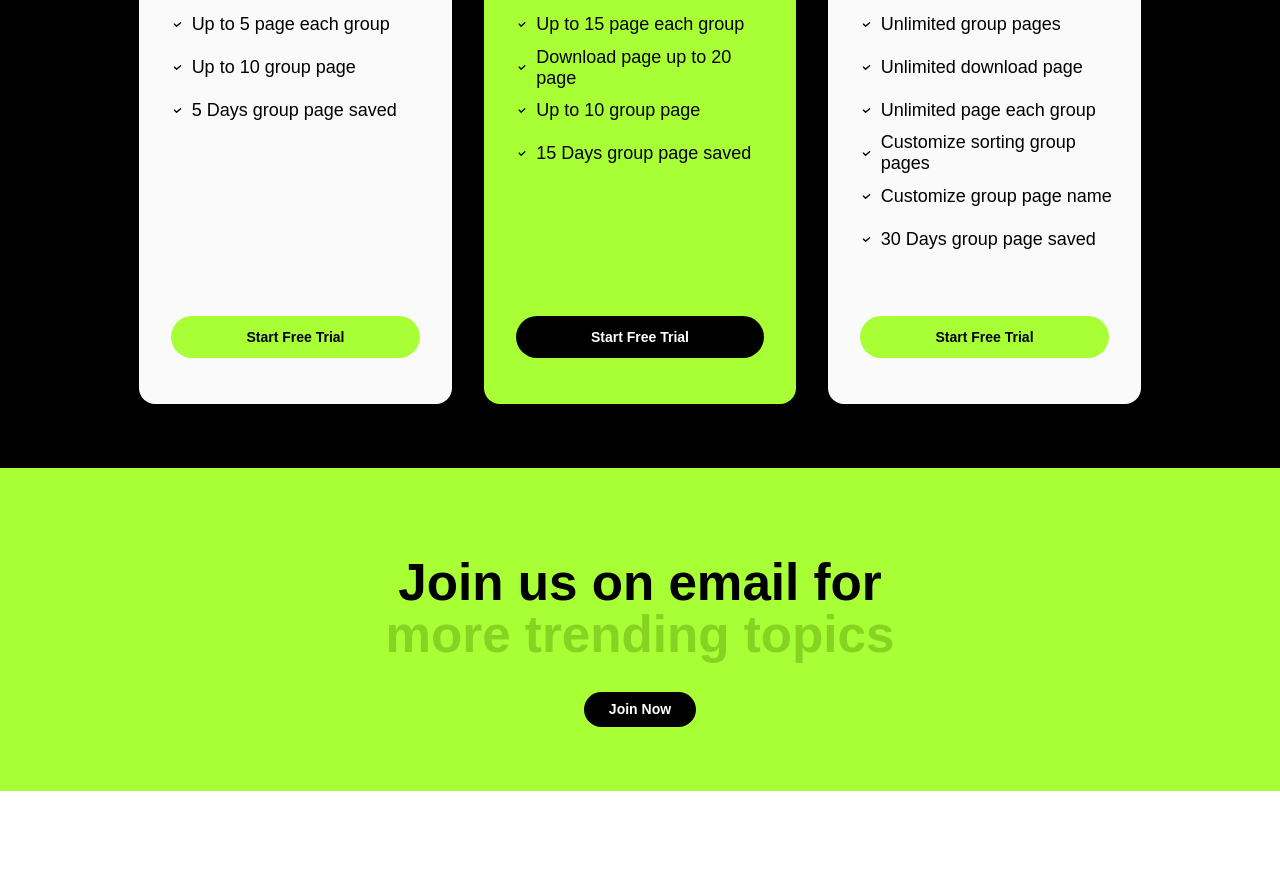
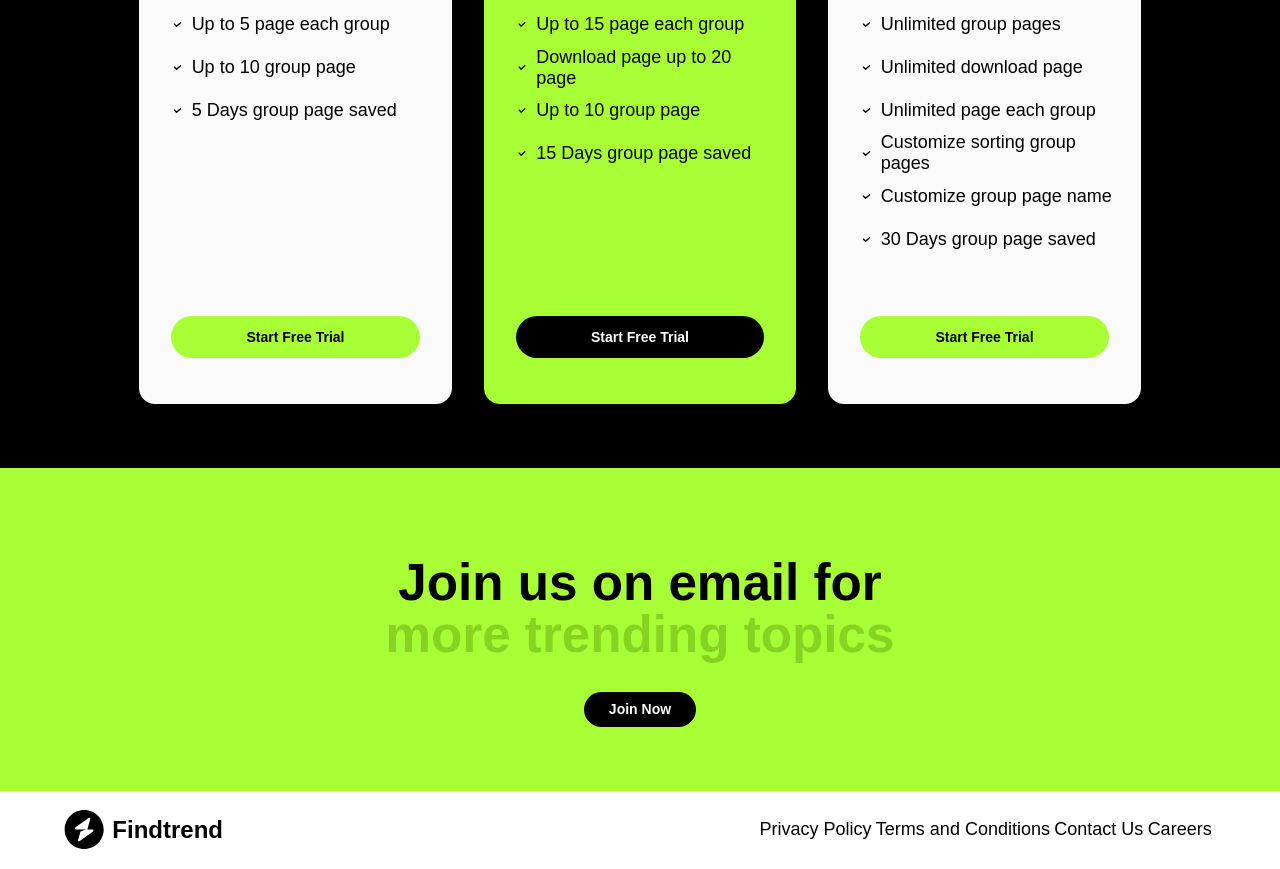
Before and after one commit to cosme7/Findtrend-Webflow, a plain HTML site: page index.html in a window 1280 px wide. Shown: the part 3869-4738 px from the top of the page. Before the commit the page ends 4660 px from the top, so only its background shows below. Drawn offline with Linux system fonts and the light colour scheme; a web font is replaced by a local one.

Commit message:
Footer DK Done

```diff
--- a/index.html
+++ b/index.html
@@ -210,7 +210,25 @@
         </section>
 
     </main>
+    <footer>
 
+        <section class="footer--container">
+            <div class="footer--logo">
+                <img class="footer_img" src="assets/footer_01.svg" alt="logo">
+                <h2 class="footer__logo">Findtrend</h2>
+            </div>
+
+            <nav class="f-nav">
+                <ul class="f__ul">
+                    <li><a class="f__link" href="#">Privacy Policy</a></li>
+                    <li><a class="f__link" href="#">Terms and Conditions</a></li>
+                    <li><a class="f__link" href="#">Contact Us</a></li>
+                    <li><a class="f__link" href="#">Careers</a></li>
+                </ul>
+            </nav>
+        </section>
+
+    </footer>
     <script src="script.js"></script>
 </body>
 </html>
--- a/style.css
+++ b/style.css
@@ -568,3 +568,49 @@
     border: none;
     cursor: pointer;
 }
+
+/** FOOTER */
+.footer--container{
+    width: 100%;
+    padding: 1.5% 0.875rem;
+    display: grid;
+    grid-template-columns: 50px 1fr 1fr 50px;
+    align-items: center;
+    background: var(--bg-two);
+}
+
+.footer--logo{
+    grid-area: 1 / 2;
+    display: flex;
+    align-items: center;
+    gap: .5rem;
+}
+
+.footer_img{
+    width: 7%;
+}
+
+.footer__logo{
+    font-size: clamp(1.5rem, 1.5vw, 2.5rem);
+    font-family: var(--ff-txt);
+    font-weight: var(--wg-700);
+    color: var(--clr-two);
+}
+
+.f-nav{
+    grid-area: 1 / 3;
+    justify-self: flex-end;
+    width: 80%;
+}
+
+.f__ul{
+    display: flex;
+    justify-content: space-evenly;
+}
+
+.f__link{
+    font-size: clamp(1.125rem, 1vw, 1.5rem);
+    font-family: var(--ff-txt);
+    font-weight: var(--wg-400);
+    color: var(--clr-two);
+}
```
